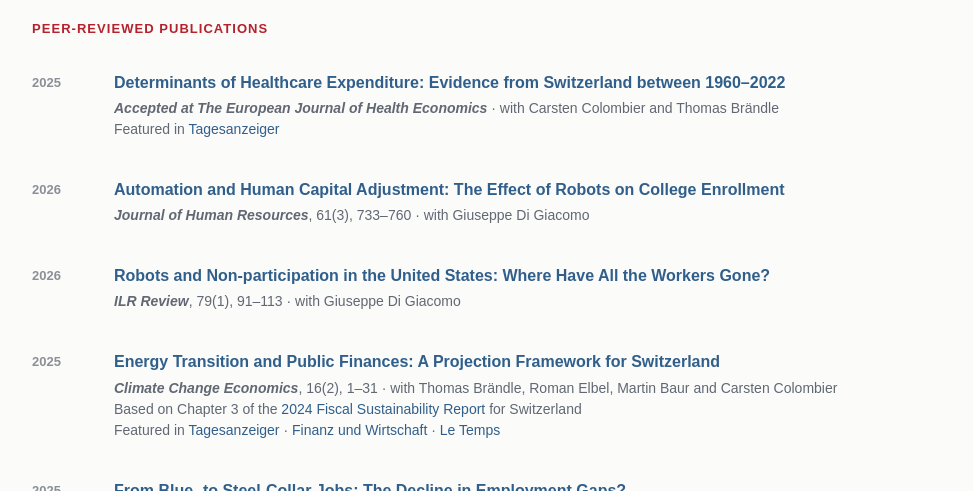
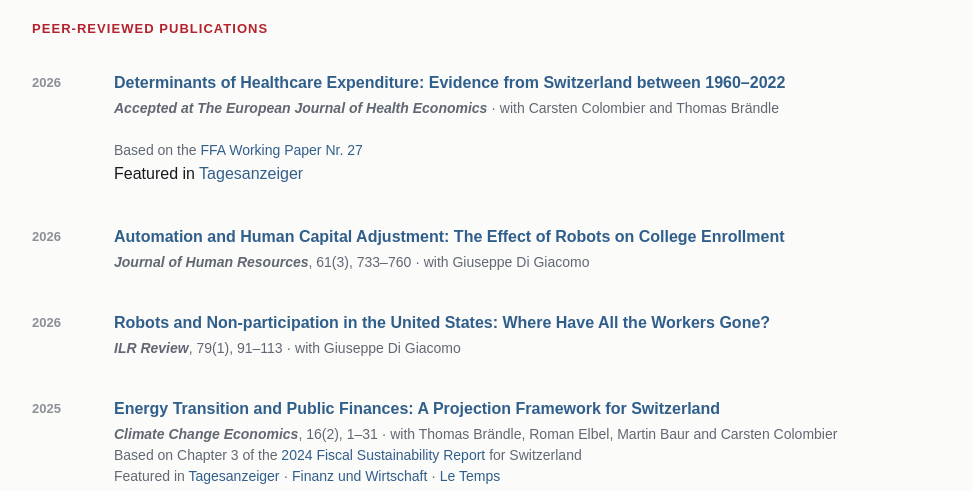
Before and after one commit to lerchbenjamin/benjaminlerch, a plain HTML site: page index.html in a window 1280 px wide. Shown: the part 609-1100 px from the top of the page, without its empty margins (148-1121 px from the left). Drawn offline with Linux system fonts and the light colour scheme.

Commit message:
Update index.html

```diff
--- a/index.html
+++ b/index.html
@@ -98,7 +98,7 @@
         <div class="publication-list">
 
                     <article class="publication">
-            <div class="year">2025</div>
+            <div class="year">2026</div>
             <div>
               <h4>
                 <a
@@ -111,6 +111,12 @@
               <p>
                 <strong><em>Accepted at The European Journal of Health Economics</em></strong> · with Carsten Colombier and Thomas Brändle  </p>
                <p>
+                 <br>
+            Based on the
+          <a href="https://www.efv.admin.ch/dam/en/sd-web/1xQdaIIJKa6o/determinants-healthcare-expenditure-Switzerland-1960-2022.pdf" target="_blank" rel="noreferrer">
+            FFA Working Paper Nr. 27
+            </a>
+    </p>
            Featured in
              <a href="https://www.tagesanzeiger.ch/praemienschock-wahrer-grund-fuer-die-hohen-gesundheitskosten-193396535440" target="_blank" rel="noreferrer">
             Tagesanzeiger
```
